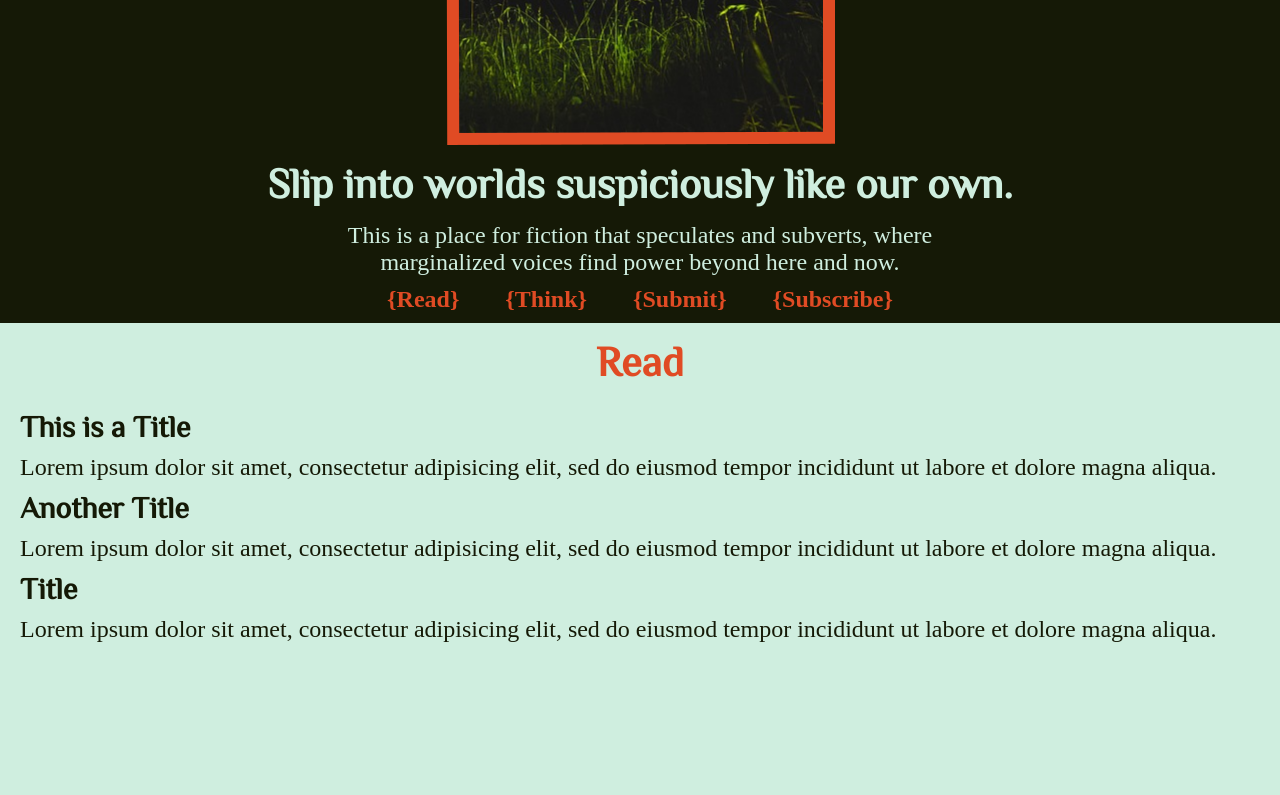
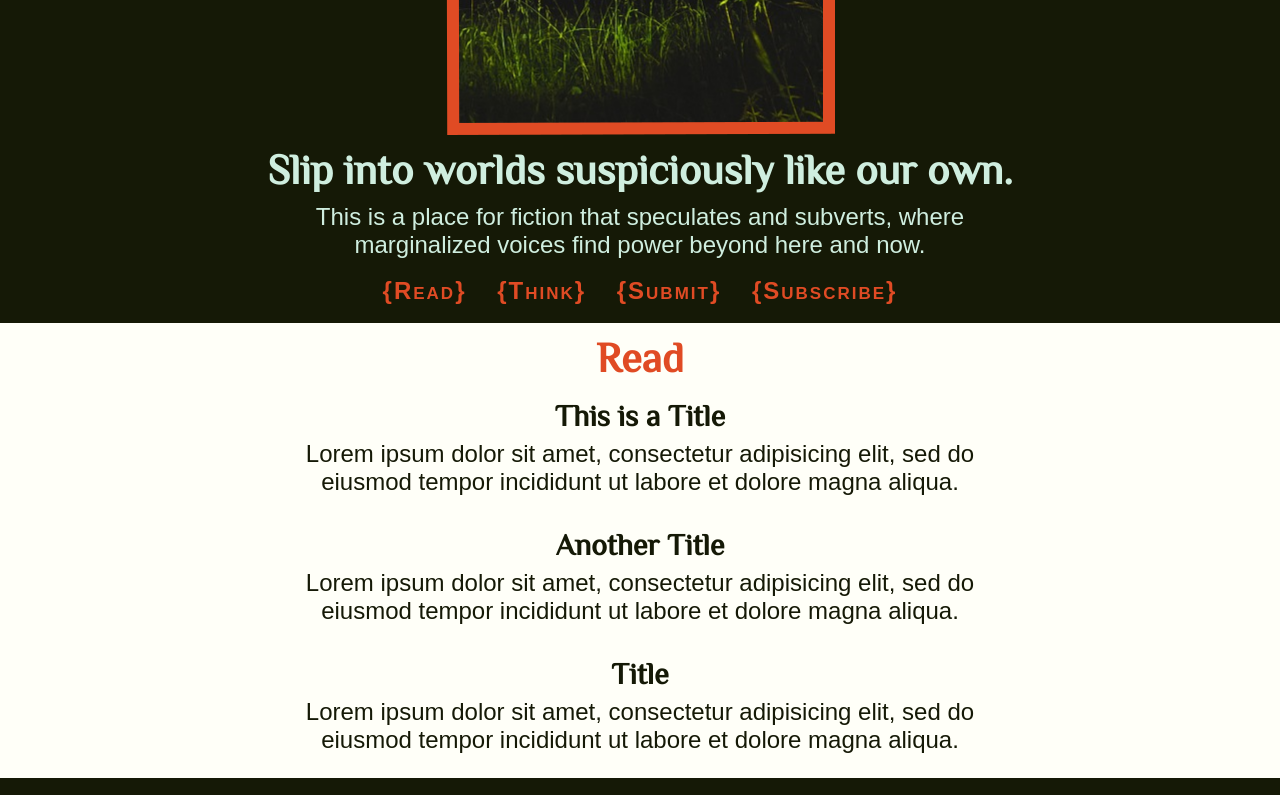
Before and after one commit to hamsini-s/hamsini-s.github.io, a plain HTML site: page unit_4/index.html in a window 1280 px wide. Shown: the part 620-1415 px from the top of the page. Drawn offline with Linux system fonts and the light colour scheme; a web font is replaced by a local one.

Commit message:
Cleaned up code, adjusted margins & padding

```diff
--- a/unit_4/css/style.css
+++ b/unit_4/css/style.css
@@ -1,4 +1,4 @@
-@import url("https://fonts.googleapis.com/css?family=Philosopher|Muli");
+@import url('https://fonts.googleapis.com/css?family=Philosopher|Muli');
 * {
 	padding: 0px;
 	margin: 0px;
@@ -6,60 +6,61 @@
 body {
 	background: #151906;
 	color: #cfeedf;
-	font-family: "Muli";
+	font-family: 'Muli', sans-serif;
 	font-size: 24px;
 }
+img {
+	display: block;
+	margin: auto;
+}
 h1, h3, h5 {
-	font-family: "Philosopher";
+	font-family: 'Philosopher', sans-serif;
+	text-align: center;
 }
 h1 {
 	font-size: 2.5em;
 	color: #cfeedf;
-	text-align: center;
-	padding: 20px;
-}
-img {
-	display: block;
-	margin-left: auto;
-	margin-right: auto;
+	padding: .25em;
 }
 h3 {
-	text-align: center;
-	padding: 15px;
 	font-size: 1.75em;
 	color: #e04b24;
+	padding: .25em;
+}
+h5 {
+	font-size: 1.25em;
+	padding: .25em;
 }
 #slogan {
 	color:#cfeedf;
 }
 #boilerplate {
+	text-align: center;
+	margin: auto;
+	width: 30em;
 	color: #cfeedf;
-	text-align: center;
 }
 nav {
 	text-align: center;
-	margin: 10px
+	margin:.75em auto;
 }
 nav a {
 	font-weight: bold;
 	text-decoration: none;
+	font-variant: small-caps;
+	letter-spacing: 2px;
 	color: #e04b24;
-	padding: 20px;
-}
-section {
-	height: 500px;
+	padding: .5em;
 }
 #read, #submit {
-	background: #cfeedf;
+	background: #fffff8;
 	color: #151906;
 }
-h5 {
-	font-size: 1.25em;
-	margin-left: 10px;
-	padding: 10px;
-}
 .teaser {
-	margin-left: 20px
+	text-align: center;
+	width: 30em;
+	padding-bottom: 1em;
+	margin: auto;
 }
 a {
 	color: inherit;
--- a/unit_4/index.html
+++ b/unit_4/index.html
@@ -12,9 +12,7 @@
 
 	<main>
 		<h3 id="slogan">Slip into worlds suspiciously like our own.</h3>
-		<p id="boilerplate">This is a place for fiction that speculates and subverts, where
-		<br>
-		marginalized voices find power beyond here and now.</p>
+		<p id="boilerplate">This is a place for fiction that speculates and subverts, where marginalized voices find power beyond here and now.</p>
 		<nav>
 			<a href="#read">{Read}</a>
 			<a href="#think">{Think}</a>
```
